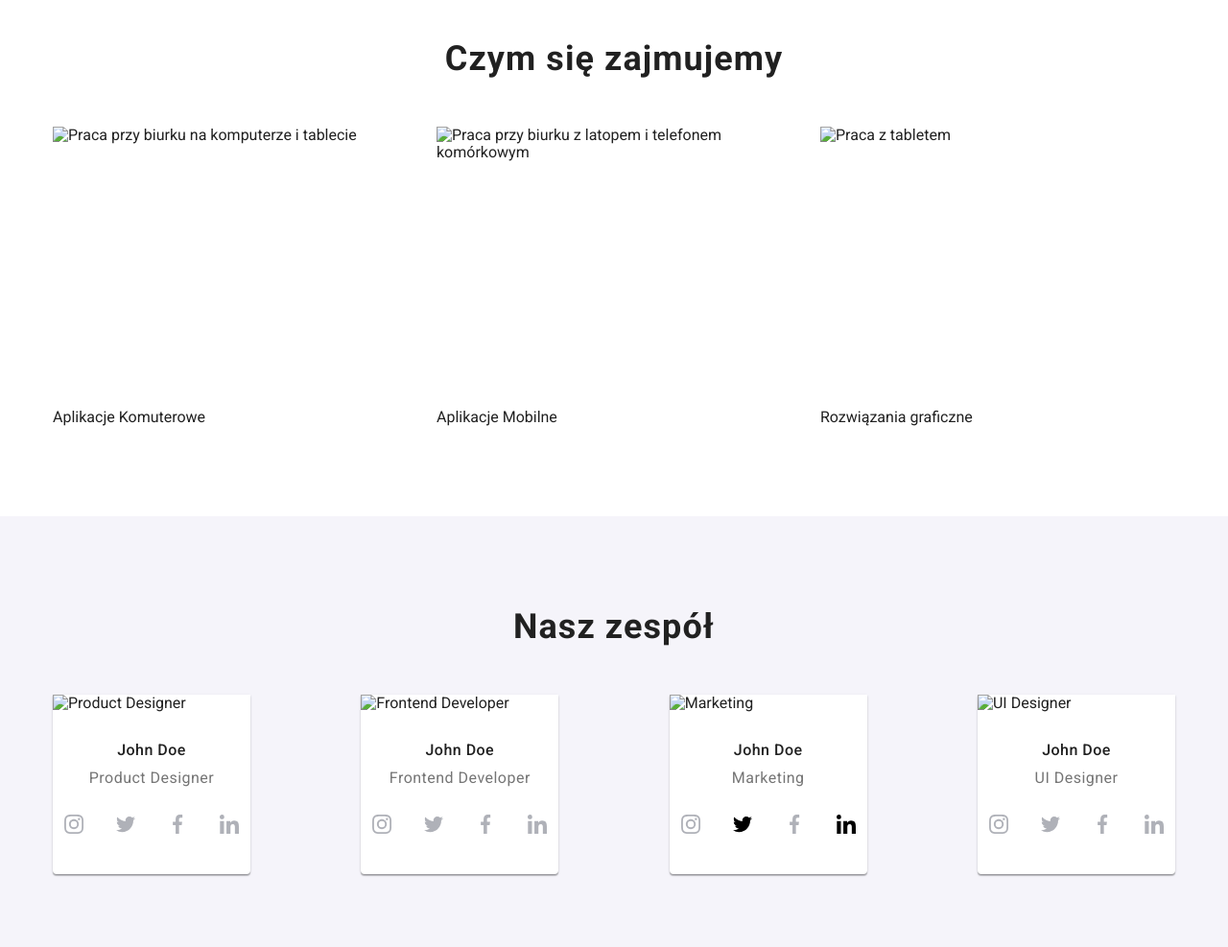
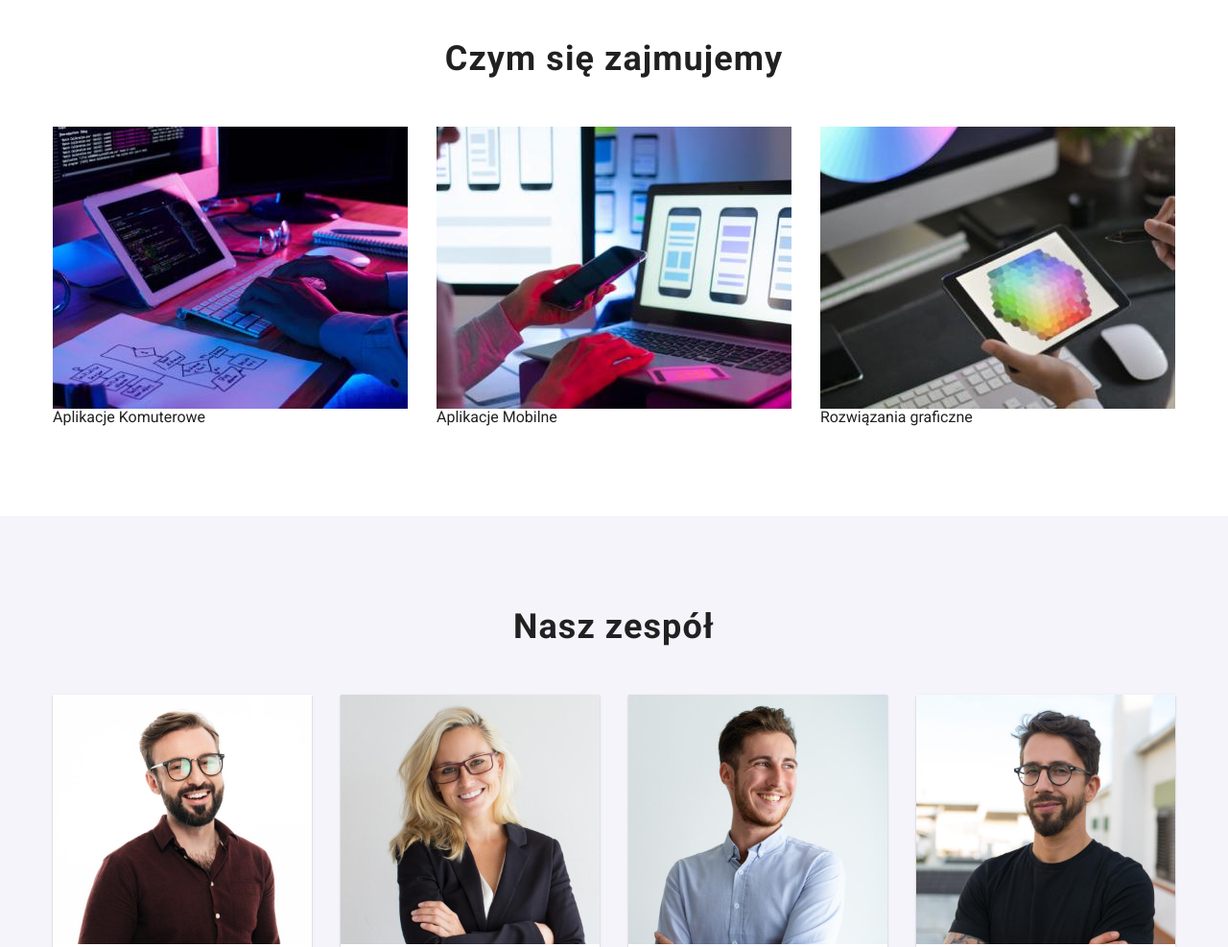
Before and after one commit to JakubOlszak/goit-markup-hw-07, a plain HTML site: page index.html in a window 1280 px wide. Shown: the part 1080-2067 px from the top of the page at 96% size. Drawn offline with nearby package versions, Linux system fonts and the light colour scheme.

Commit message:
updating

```diff
--- a/index.html
+++ b/index.html
@@ -47,8 +47,8 @@
         </div>
         <div class="header__menu-contact">
           <a class="header__menu-contact-item" href="mailto:info@devstudio.com">
-            <svg width="20" height="16">
-              <use href="./images/icons.svg#icon-envelope-1"></use>
+            <svg width="16" height="12">
+              <use href="./images/icons.svg#icon-envelope"></use>
             </svg>
             info@devstudio.com</a
           >
@@ -56,8 +56,8 @@
             class="header__menu-contact-item header-phone"
             href="tel:+48111111111"
           >
-            <svg width="16" height="20">
-              <use href="./images/icons.svg#icon-smartphone-1"></use>
+            <svg width="10" height="16">
+              <use href="./images/icons.svg#icon-smartphone"></use>
             </svg>
             +48 111 111 111</a
           >
@@ -141,7 +141,7 @@
           <ul class="list">
             <li class="works__item">
               <img
-                src="images/1.jpg"
+                src="./images/desk1.jpg"
                 alt="Praca przy biurku na komputerze i tablecie"
                 width="370"
                 height="294"
@@ -150,7 +150,7 @@
             </li>
             <li class="works__item">
               <img
-                src="images/2.jpg"
+                src="./images/desk2.jpg"
                 alt="Praca przy biurku z latopem i telefonem komórkowym"
                 width="370"
                 height="294"
@@ -159,7 +159,7 @@
             </li>
             <li class="works__item">
               <img
-                src="images/3.jpg"
+                src="./images/desk3.jpg"
                 alt="Praca z tabletem"
                 width="370"
                 height="294"
@@ -178,7 +178,7 @@
             <li>
               <figure class="team__card">
                 <img
-                  src="images/4.jpg"
+                  src="./images/productdesigner.jpg"
                   alt="Product Designer"
                   width="270"
                   height="260"
@@ -236,7 +236,7 @@
             <li>
               <figure class="team__card">
                 <img
-                  src="images/5.jpg"
+                  src="./images/frontenddeveloper.jpg"
                   alt="Frontend Developer"
                   width="270"
                   height="260"
@@ -294,7 +294,7 @@
             <li>
               <figure class="team__card">
                 <img
-                  src="images/6.jpg"
+                  src="./images/marketing.jpg"
                   alt="Marketing"
                   width="270"
                   height="260"
@@ -352,7 +352,7 @@
             <li>
               <figure class="team__card">
                 <img
-                  src="images/7.jpg"
+                  src="./images/uidesigner.jpg"
                   alt="UI Designer"
                   width="270"
                   height="260"
```
